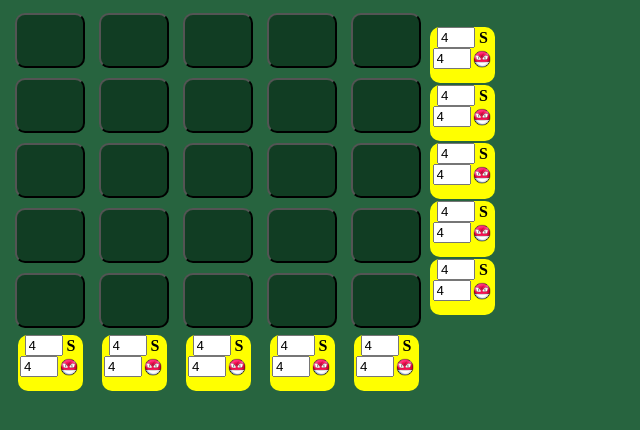
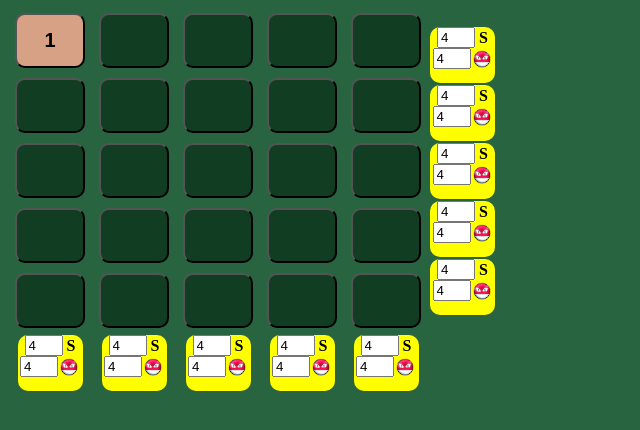
Before and after one commit to DanielH556/VoltorbFlipSolver, a plain HTML site: page index.html in a window 1280 px wide. Both pictures are taken after a click on the button 50 px from the left and 40 px from the top of the page. Shown: the whole page, without its empty margins (0-640 px from the left). Drawn offline with nearby package versions, Linux system fonts and the light colour scheme.

Commit message:
Database creation and Front-End base finished

```diff
--- a/controllers.js
+++ b/controllers.js
@@ -1,9 +1,22 @@
 var app = angular.module("voltorbFlipGame", []);
 // A
 app.controller('TableCtrl', ['$scope', function($scope) {
-  $scope.flipCard = function(x) {
-    console.log(x);
-    $scope.cardId = x;
-    $scope.angular.getElementById(`card-5`).style.backgroundColor = "#d6a185";
-  };
+  $scope.flipCard = function(cardId, cardState, cardValue) {
+    var cardIcon = 'Voltorb.png'
+
+    if (cardState == 0) {
+      document.getElementById(`card-${cardId}`).style.backgroundColor = '#d6a185';
+      cardState = 1;
+    };
+
+    if (cardValue == 1) {
+      document.getElementById(`card-${cardId}`).innerHTML = `<h2>${cardValue}</h2>`;
+    }else if (cardValue == 2) {
+      document.getElementById(`card-${cardId}`).innerHTML = `<h2>${cardValue}</h2>`;
+    }else if (cardValue == 3) {
+      document.getElementById(`card-${cardId}`).innerHTML = `<h2>${cardValue}</h2>`;
+    }else if (cardValue == 0) {
+      document.getElementById(`card-${cardId}`).innerHTML = `<img src="${cardIcon}" name="card-image-${cardId}"/>`;
+    };
+  }
 }]);
--- /dev/null
+++ b/databases/cards.js
@@ -0,0 +1,28 @@
+cards = [
+  // Contagem de row e column feita de cima para baixo, da esquerda para a direita.
+  { id: 1, row: 1, column: 1, state: 0, value: 1, image: 'Voltorb.png', memoLine: [] },
+  { id: 2, row: 1, column: 2, state: 0, value: 1, image: 'Voltorb.png', memoLine: [] },
+  { id: 3, row: 1, column: 3, state: 0, value: 1, image: 'Voltorb.png', memoLine: [] },
+  { id: 4, row: 1, column: 4, state: 0, value: 1, image: 'Voltorb.png', memoLine: [] },
+  { id: 5, row: 1, column: 5, state: 0, value: 2, image: 'Voltorb.png', memoLine: [] },
+  { id: 6, row: 2, column: 1, state: 0, value: 2, image: 'Voltorb.png', memoLine: [] },
+  { id: 7, row: 2, column: 2, state: 0, value: 2, image: 'Voltorb.png', memoLine: [] },
+  { id: 8, row: 2, column: 3, state: 0, value: 2, image: 'Voltorb.png', memoLine: [] },
+  { id: 9, row: 2, column: 4, state: 0, value: 3, image: 'Voltorb.png', memoLine: [] },
+  { id: 10, row: 2, column: 5, state: 0, value: 3, image: 'Voltorb.png', memoLine: [] },
+  { id: 11, row: 3, column: 1, state: 0, value: 3, image: 'Voltorb.png', memoLine: [] },
+  { id: 12, row: 3, column: 2, state: 0, value: 3, image: 'Voltorb.png', memoLine: [] },
+  { id: 13, row: 3, column: 3, state: 0, value: 0, image: 'Voltorb.png', memoLine: [] },
+  { id: 14, row: 3, column: 4, state: 0, value: 0, image: 'Voltorb.png', memoLine: [] },
+  { id: 15, row: 3, column: 5, state: 0, value: 0, image: 'Voltorb.png', memoLine: [] },
+  { id: 16, row: 4, column: 1, state: 0, value: 0, image: 'Voltorb.png', memoLine: [] },
+  { id: 17, row: 4, column: 2, state: 0, value: 1, image: 'Voltorb.png', memoLine: [] },
+  { id: 18, row: 4, column: 3, state: 0, value: 2, image: 'Voltorb.png', memoLine: [] },
+  { id: 19, row: 4, column: 4, state: 0, value: 3, image: 'Voltorb.png', memoLine: [] },
+  { id: 20, row: 4, column: 5, state: 0, value: 0, image: 'Voltorb.png', memoLine: [] },
+  { id: 21, row: 5, column: 1, state: 0, value: 1, image: 'Voltorb.png', memoLine: [] },
+  { id: 22, row: 5, column: 3, state: 0, value: 2, image: 'Voltorb.png', memoLine: [] },
+  { id: 23, row: 5, column: 3, state: 0, value: 3, image: 'Voltorb.png', memoLine: [] },
+  { id: 24, row: 5, column: 4, state: 0, value: 0, image: 'Voltorb.png', memoLine: [] },
+  { id: 25, row: 5, column: 5, state: 0, value: 1, image: 'Voltorb.png', memoLine: [] },
+];
--- /dev/null
+++ b/databases/labels.js
@@ -0,0 +1,7 @@
+labels = [
+  { id: 1, sum: 4, voltorb: 4 },
+  { id: 2, sum: 4, voltorb: 4 },
+  { id: 3, sum: 4, voltorb: 4 },
+  { id: 4, sum: 4, voltorb: 4 },
+  { id: 5, sum: 4, voltorb: 4 },
+];
--- a/generation.js
+++ b/generation.js
@@ -1,45 +1,8 @@
-cards = [
-  // Contagem de row e column feita de cima para baixo, da esquerda para a direita.
-  { id: 1, row: 1, column: 1, state: 'covered', value: 1, image: 'Voltorb.png', memoLine: [] },
-  { id: 2, row: 1, column: 2, state: 'covered', value: 1, image: 'Voltorb.png', memoLine: [] },
-  { id: 3, row: 1, column: 3, state: 'covered', value: 1, image: 'Voltorb.png', memoLine: [] },
-  { id: 4, row: 1, column: 4, state: 'covered', value: 1, image: 'Voltorb.png', memoLine: [] },
-  { id: 5, row: 1, column: 5, state: 'covered', value: 2, image: 'Voltorb.png', memoLine: [] },
-  { id: 6, row: 2, column: 1, state: 'covered', value: 2, image: 'Voltorb.png', memoLine: [] },
-  { id: 7, row: 2, column: 2, state: 'covered', value: 2, image: 'Voltorb.png', memoLine: [] },
-  { id: 8, row: 2, column: 3, state: 'covered', value: 2, image: 'Voltorb.png', memoLine: [] },
-  { id: 9, row: 2, column: 4, state: 'covered', value: 3, image: 'Voltorb.png', memoLine: [] },
-  { id: 10, row: 2, column: 5, state: 'covered', value: 3, image: 'Voltorb.png', memoLine: [] },
-  { id: 11, row: 3, column: 1, state: 'covered', value: 3, image: 'Voltorb.png', memoLine: [] },
-  { id: 12, row: 3, column: 2, state: 'covered', value: 3, image: 'Voltorb.png', memoLine: [] },
-  { id: 13, row: 3, column: 3, state: 'covered', value: 0, image: 'Voltorb.png', memoLine: [] },
-  { id: 14, row: 3, column: 4, state: 'covered', value: 0, image: 'Voltorb.png', memoLine: [] },
-  { id: 15, row: 3, column: 5, state: 'covered', value: 0, image: 'Voltorb.png', memoLine: [] },
-  { id: 16, row: 4, column: 1, state: 'covered', value: 0, image: 'Voltorb.png', memoLine: [] },
-  { id: 17, row: 4, column: 2, state: 'covered', value: 1, image: 'Voltorb.png', memoLine: [] },
-  { id: 18, row: 4, column: 3, state: 'covered', value: 2, image: 'Voltorb.png', memoLine: [] },
-  { id: 19, row: 4, column: 4, state: 'covered', value: 3, image: 'Voltorb.png', memoLine: [] },
-  { id: 20, row: 4, column: 5, state: 'covered', value: 0, image: 'Voltorb.png', memoLine: [] },
-  { id: 21, row: 5, column: 1, state: 'covered', value: 1, image: 'Voltorb.png', memoLine: [] },
-  { id: 22, row: 5, column: 3, state: 'covered', value: 2, image: 'Voltorb.png', memoLine: [] },
-  { id: 23, row: 5, column: 3, state: 'covered', value: 3, image: 'Voltorb.png', memoLine: [] },
-  { id: 24, row: 5, column: 4, state: 'covered', value: 0, image: 'Voltorb.png', memoLine: [] },
-  { id: 25, row: 5, column: 5, state: 'covered', value: 1, image: 'Voltorb.png', memoLine: [] },
-];
-
-labels = [
-  { id: 1, sum: 4, voltorb: 4 },
-  { id: 2, sum: 4, voltorb: 4 },
-  { id: 3, sum: 4, voltorb: 4 },
-  { id: 4, sum: 4, voltorb: 4 },
-  { id: 5, sum: 4, voltorb: 4 },
-];
-
 (function createBoard(card) {
   var container = document.getElementById('board');
   var elementCnt = '';
   cards.forEach(card => {
-    elementCnt += `<button class="card" type="button" id="card-${card.id}" ng-click="flipCard(${card.id})"></button>`;
+    elementCnt += `<button class="card" type="button" id="card-${card.id}" ng-click="flipCard(${card.id},${card.state},${card.value},${card.image})"></button>`;
   });
 
   container.innerHTML = elementCnt;
--- a/index.html
+++ b/index.html
@@ -6,6 +6,8 @@
   <meta name="viewport" content="width=device-width, initial-scale=1.0">
   <link rel="stylesheet" type="text/css" href="styles.css">
   <script src="https://ajax.googleapis.com/ajax/libs/angularjs/1.6.9/angular.min.js"></script>
+  <script src="databases/cards.js"></script>
+  <script src="databases/labels.js"></script>
   <title>Voltorb Flip</title>
 </head>
 <body>
```
Also changed, not shown: styles.css (line endings or trailing spaces).
